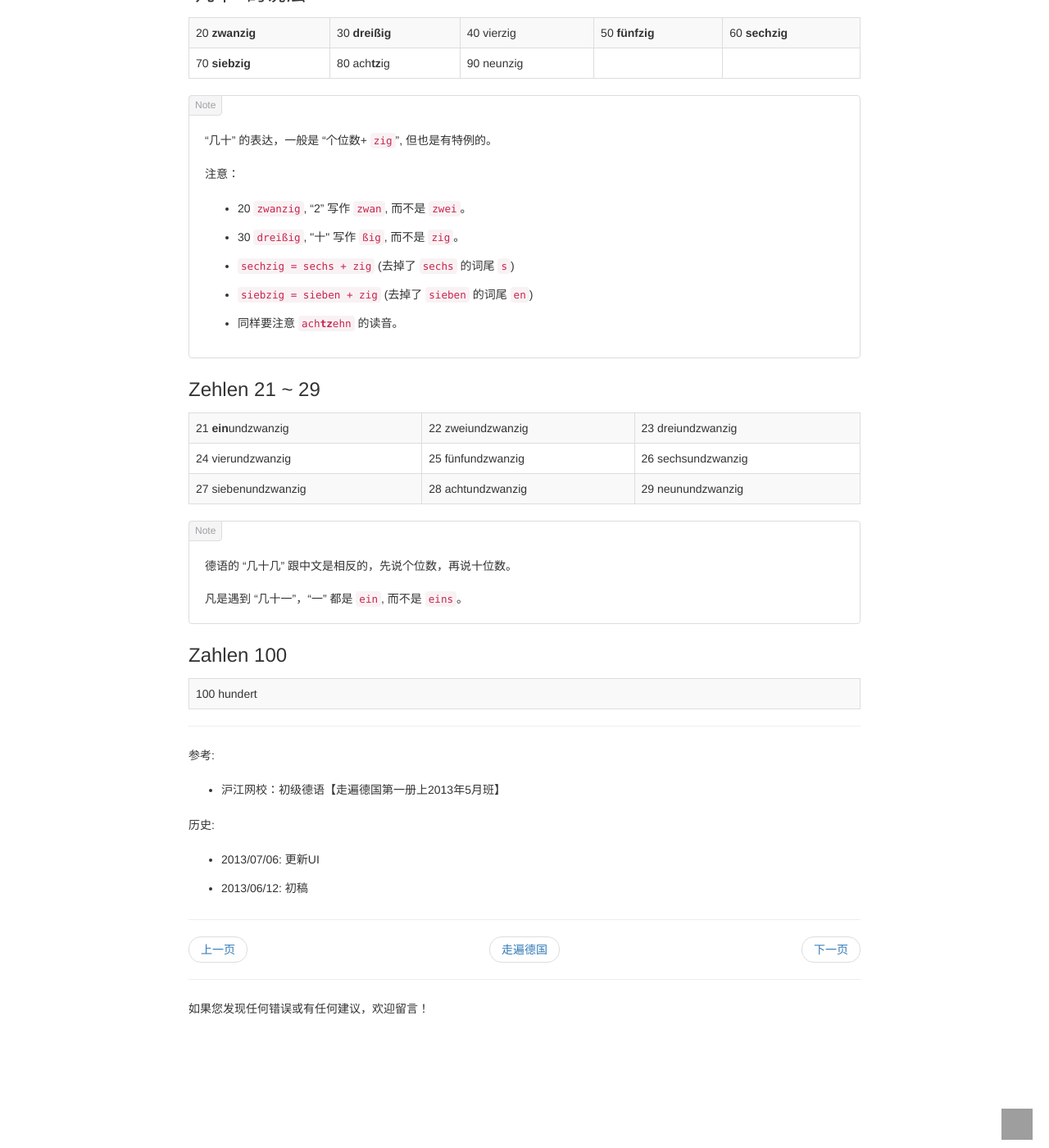
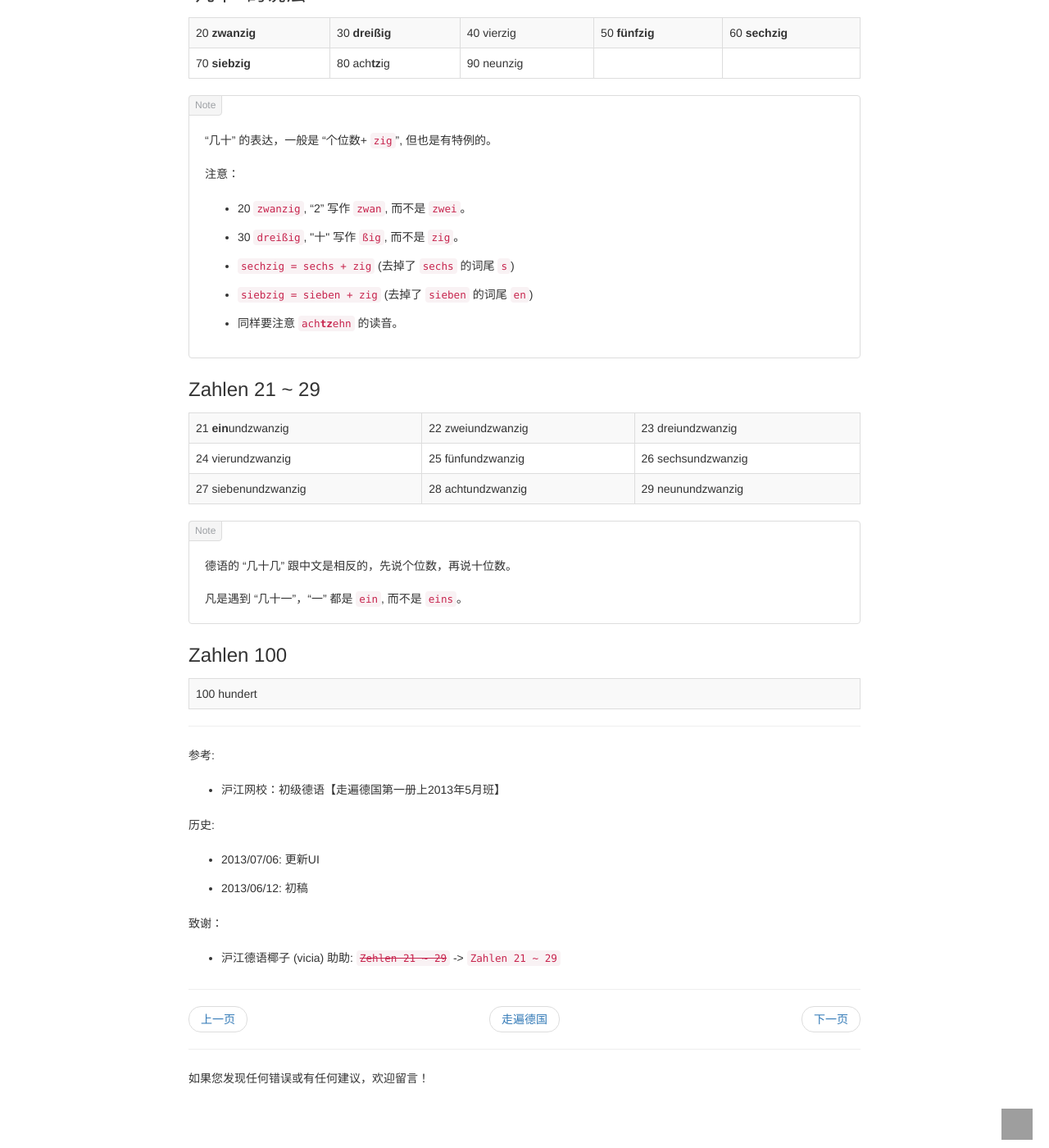
Before and after one commit to Frederick-S/GermanGarden, a Jekyll site: the page built from _posts/Passwort Deutsch/A1/2013-06-12-lektion-1-7.html, in a window 1280 px wide and 1400 px high, scrolled down 2822 px. Shown: the whole window at 82% size. Built offline with Jekyll 4.4.1, drawn with Linux system fonts in a browser that asks for light colours; nearby versions of some CDN libraries; comment, search, counter and statistics services are not loaded; grey boxes are pictures that could not be loaded.

Commit message:
Fix typo

```diff
--- a/_posts/Passwort Deutsch/A1/2013-06-02-lektion-1-3.html
+++ b/_posts/Passwort Deutsch/A1/2013-06-02-lektion-1-3.html
@@ -157,7 +157,7 @@ tags: ['Passwort Deutsch', 'Passwort Deutsch A1', 'Passwort Deutsch A1 Lektion 1
     致谢：
 </p>
 <ul class="item-list">
-    <li>沪江德语椰子 (vicia) 助助: <code class="line-through">Antarkti 南极洲</code> -> <code>Antarktis 南极洲</code></li>
+    <li>沪江德语椰子 (vicia) 助助: <code class="line-through">Antarkti 南极洲</code> -> <code>Antarktis 南极洲</code>, <code class="line-through">Tunesinen 突尼斯</code> -> <code>Tunesien</code></li>
 </ul>
 <hr />
 {% include Pagination4PasswortDeutsch.html %}
--- a/_posts/Passwort Deutsch/A1/2013-06-12-lektion-1-7.html
+++ b/_posts/Passwort Deutsch/A1/2013-06-12-lektion-1-7.html
@@ -219,7 +219,7 @@ tags: ['Passwort Deutsch', 'Passwort Deutsch A1', 'Passwort Deutsch A1 Lektion 1
     </ul>
 </div>
 <h3>
-    Zehlen 21 ~ 29
+    Zahlen 21 ~ 29
 </h3>
 <table class="table table-bordered table-striped table-hover">
     <tbody>
@@ -272,5 +272,11 @@ tags: ['Passwort Deutsch', 'Passwort Deutsch A1', 'Passwort Deutsch A1 Lektion 1
     <li>2013/07/06: 更新UI</li>
     <li>2013/06/12: 初稿</li>
 </ul>
+<p>
+    致谢：
+</p>
+<ul class="item-list">
+    <li>沪江德语椰子 (vicia) 助助: <code class="line-through">Zehlen 21 ~ 29</code> -> <code>Zahlen 21 ~ 29</code></li>
+</ul>
 <hr />
 {% include Pagination4PasswortDeutsch.html %}
```
Also changed, not shown: other parts of _posts/Passwort Deutsch/A1/2013-06-02-lektion-1-3.html (+1 -1 lines).
